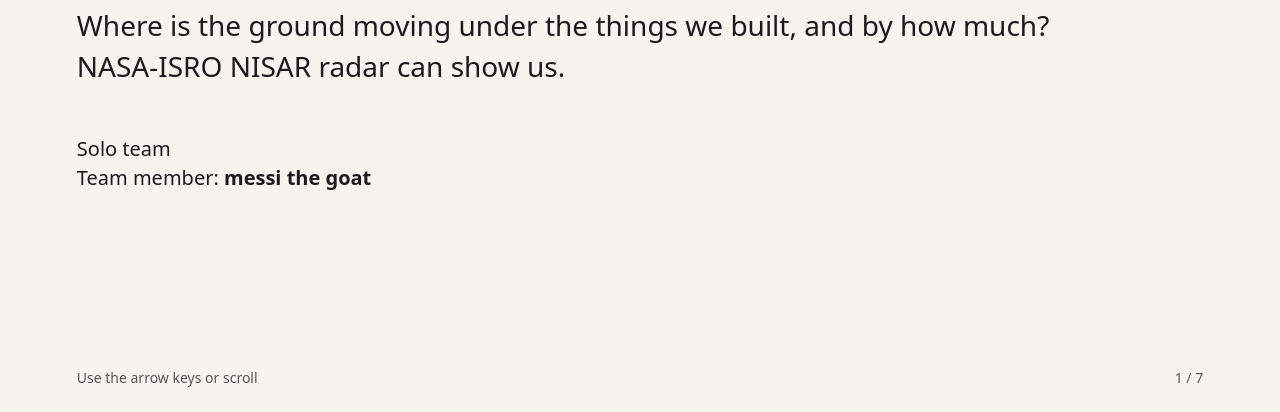
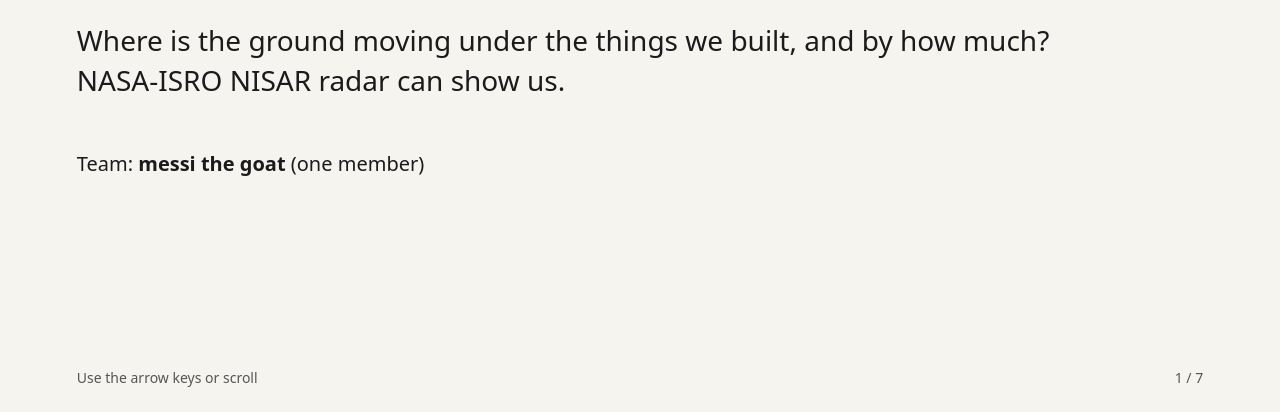
Before and after one commit to shadowbrokers2390/nasa-space-apps, a plain HTML site: page slides.html in a window 1280 px wide. Shown: the part 388-800 px from the top of the page. Drawn offline with Linux system fonts and the light colour scheme.

Commit message:
Slides: show the registered team name
Co-Authored-By: Claude Fable 5.2 <noreply@anthropic.com>

```diff
--- a/slides.html
+++ b/slides.html
@@ -43,7 +43,7 @@
   <h1>Ground Movement Near Infrastructure</h1>
   <p class="lead">Where is the ground moving under the things we built, and by how much?
      NASA-ISRO NISAR radar can show us.</p>
-  <p>Solo team<br>Team member: <b>messi the goat</b></p>
+  <p>Team: <b>messi the goat</b> (one member)</p>
   <div class="foot"><span>Use the arrow keys or scroll</span><span>1 / 7</span></div>
 </section>
 
```
